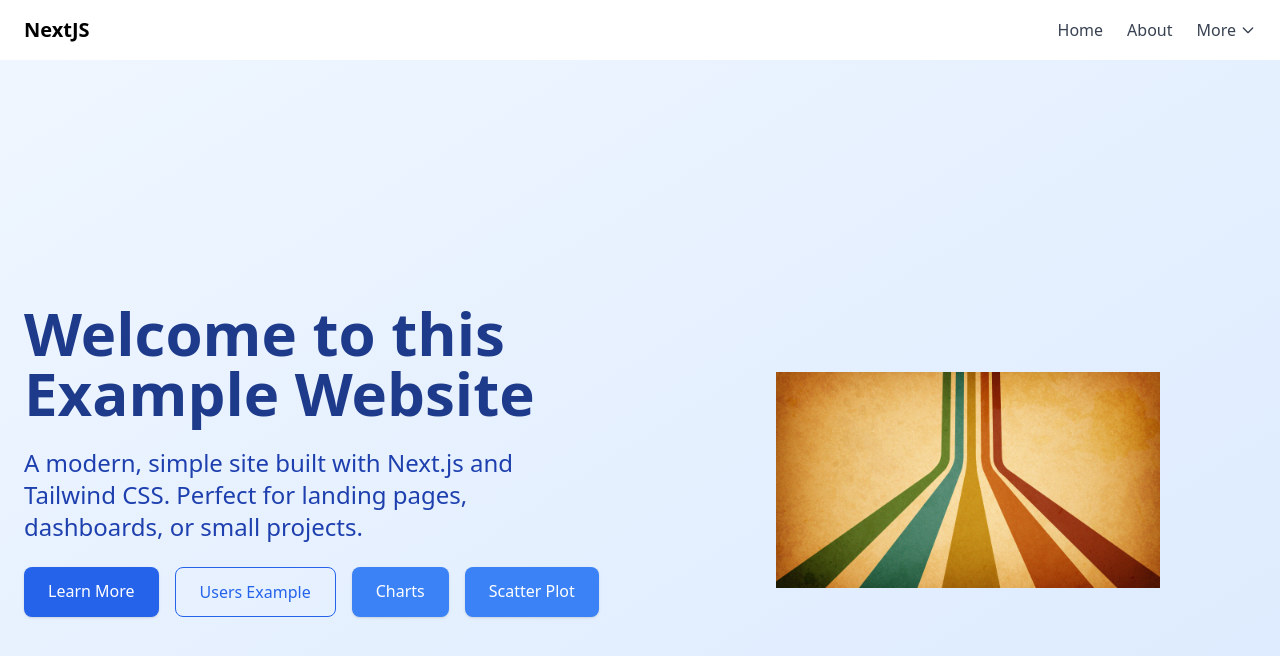
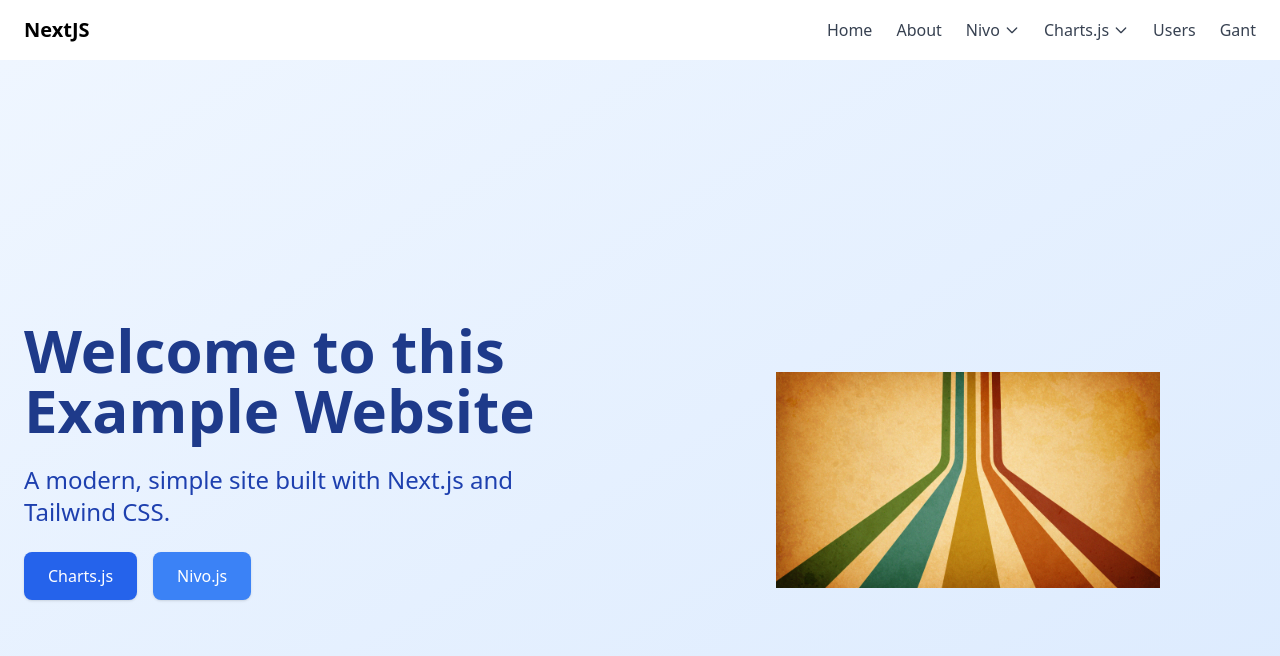
Before and after one commit to edgar-treischl/nextapp, a Next.js app: page / in a window 1280 px wide. Shown: the top 656 px of the page. Built offline with nearby package versions, Linux system fonts and the light colour scheme.

Commit message:
cleaned structure

```diff
--- a/pages/_app.tsx
+++ b/pages/_app.tsx
@@ -1,3 +1,4 @@
+  // _app.tsx
 import '../styles/globals.css'
 import { AppProps } from 'next/app'
 import Link from 'next/link'
@@ -5,16 +6,18 @@ import { useState, useEffect } from 'react'
 import { useRouter } from 'next/router'
 
 export default function MyApp({ Component, pageProps }: AppProps) {
-  const [open, setOpen] = useState(false)
+  const [openNivo, setOpenNivo] = useState(false)
+  const [openChart, setOpenChart] = useState(false)
   const router = useRouter()
 
-  // Close dropdown on route change
+  // Close dropdowns on route change
   useEffect(() => {
-    const handleRoute = () => setOpen(false)
-    router.events.on('routeChangeStart', handleRoute)
-    return () => {
-      router.events.off('routeChangeStart', handleRoute)
+    const closeMenus = () => {
+      setOpenNivo(false)
+      setOpenChart(false)
     }
+    router.events.on('routeChangeStart', closeMenus)
+    return () => router.events.off('routeChangeStart', closeMenus)
   }, [router.events])
 
   return (
@@ -30,24 +33,22 @@ export default function MyApp({ Component, pageProps }: AppProps) {
           </h1>
 
           <div className="flex items-center space-x-6">
-            <Link href="/" className="nav-link">
-              Home
-            </Link>
+            <Link href="/" className="nav-link">Home</Link>
+            <Link href="/about" className="nav-link">About</Link>
 
-            <Link href="/about" className="nav-link">
-              About
-            </Link>
-
-            {/* Dropdown wrapper */}
+            {/* Nivo Dropdown */}
             <div className="relative">
               <button
-                onClick={() => setOpen(prev => !prev)}
+                onClick={() => {
+                  setOpenNivo(prev => !prev)
+                  setOpenChart(false)
+                }}
                 className="nav-link flex items-center"
-                aria-expanded={open}
+                aria-expanded={openNivo}
               >
-                More
+                Nivo
                 <svg
-                  className={`ml-1 w-4 h-4 transition-transform ${open ? 'rotate-180' : ''}`}
+                  className={`ml-1 w-4 h-4 transition-transform ${openNivo ? 'rotate-180' : ''}`}
                   fill="none"
                   stroke="currentColor"
                   viewBox="0 0 24 24"
@@ -56,34 +57,45 @@ export default function MyApp({ Component, pageProps }: AppProps) {
                 </svg>
               </button>
 
-              {open && (
+              {openNivo && (
                 <div className="absolute right-0 mt-2 w-40 bg-white border rounded-md shadow-lg py-2 z-50">
-                  <Link
-                    href="/charts"
-                    className="dropdown-item"
-                    onClick={() => setOpen(false)}
-                  >
-                    Charts
-                  </Link>
-
-                  <Link
-                    href="/nivo-tree"
-                    className="dropdown-item"
-                    onClick={() => setOpen(false)}
-                  >
-                    Nivo
-                  </Link>
-
-                  <Link
-                    href="/users"
-                    className="dropdown-item"
-                    onClick={() => setOpen(false)}
-                  >
-                    Users
-                  </Link>
+                  <Link href="/nivo-tree" className="dropdown-item">Tree</Link>
+                  <Link href="/nivo-bar" className="dropdown-item">Bar</Link>
                 </div>
               )}
             </div>
+
+            {/* Chart.js Dropdown */}
+            <div className="relative">
+              <button
+                onClick={() => {
+                  setOpenChart(prev => !prev)
+                  setOpenNivo(false)
+                }}
+                className="nav-link flex items-center"
+                aria-expanded={openChart}
+              >
+                Charts.js
+                <svg
+                  className={`ml-1 w-4 h-4 transition-transform ${openChart ? 'rotate-180' : ''}`}
+                  fill="none"
+                  stroke="currentColor"
+                  viewBox="0 0 24 24"
+                >
+                  <path strokeLinecap="round" strokeLinejoin="round" strokeWidth="2" d="M19 9l-7 7-7-7" />
+                </svg>
+              </button>
+
+              {openChart && (
+                <div className="absolute right-0 mt-2 w-40 bg-white border rounded-md shadow-lg py-2 z-50">
+                  <Link href="/charts" className="dropdown-item">Bar</Link>
+                  <Link href="/scatter" className="dropdown-item">Scatter</Link>
+                </div>
+              )}
+            </div>
+            <Link href="/users" className="nav-link">Users</Link>
+            <Link href="/gant" className="nav-link">Gant</Link>
+
           </div>
         </nav>
       </header>
--- a/pages/gant2.js
+++ /dev/null
@@ -1,119 +0,0 @@
-// pages/gantt.js
-import { useEffect, useRef, useState } from 'react';
-import HighchartsGantt from 'highcharts/highcharts-gantt';
-import Papa from 'papaparse';
-import Link from 'next/link';
-
-export default function GanttPage() {
-  const chartRef = useRef(null);
-  const [seriesData, setSeriesData] = useState([]);
-  const [copied, setCopied] = useState(false);
-
-  // Load CSV data
-  useEffect(() => {
-    fetch('/data/tasks.csv')
-      .then(res => res.text())
-      .then(csvText => {
-        const parsed = Papa.parse(csvText, { header: true }).data;
-        const tasks = parsed.map(row => ({
-          name: row.task,
-          start: new Date(row.start).getTime(),
-          end: new Date(row.end).getTime(),
-        }));
-        setSeriesData([{ name: 'Project 1', data: tasks }]);
-      });
-  }, []);
-
-  // Render chart when data is ready
-  useEffect(() => {
-    if (chartRef.current && seriesData.length) {
-      const allDates = seriesData[0].data.flatMap(d => [d.start, d.end]);
-      const minDate = Math.min(...allDates) - 24 * 60 * 60 * 1000; // 1 day padding
-      const maxDate = Math.max(...allDates) + 24 * 60 * 60 * 1000;
-
-      HighchartsGantt.ganttChart(chartRef.current, {
-        title: { text: 'Project Timeline' },
-        xAxis: {
-          currentDateIndicator: true,
-          min: minDate,
-          max: maxDate,
-        },
-        series: seriesData,
-      });
-    }
-  }, [seriesData]);
-
-  const codeString = `import HighchartsGantt from 'highcharts/highcharts-gantt';
-import tasks from './tasks.csv'; // load your CSV
-
-// Convert CSV to Highcharts series
-const seriesData = tasks.map(row => ({
-  name: row.task,
-  start: new Date(row.start).getTime(),
-  end: new Date(row.end).getTime(),
-}));
-
-HighchartsGantt.ganttChart('container', {
-  title: { text: 'Project Timeline' },
-  xAxis: { currentDateIndicator: true },
-  series: [{ name: 'Project 1', data: seriesData }]
-});`;
-
-  const copyToClipboard = () => {
-    navigator.clipboard.writeText(codeString);
-    setCopied(true);
-    setTimeout(() => setCopied(false), 2000);
-  };
-
-  return (
-    <section className="container mx-auto py-20 px-6">
-      <h2 className="text-4xl font-bold mb-12 text-center">Interactive Highcharts Gantt Example</h2>
-
-      <div className="grid grid-cols-1 lg:grid-cols-2 gap-10">
-        {/* Left: Gantt Chart */}
-        <div className="bg-white p-6 rounded-xl shadow hover:shadow-lg transition">
-          <div ref={chartRef} style={{ width: '100%', height: '400px' }} />
-        </div>
-
-        {/* Right: Code with copy button */}
-        <div className="relative bg-white p-6 rounded-xl shadow hover:shadow-lg transition overflow-x-auto">
-          <button
-            onClick={copyToClipboard}
-            className="absolute top-4 right-4 bg-blue-600 text-white px-3 py-1 rounded hover:bg-blue-700 transition text-sm"
-          >
-            Copy
-          </button>
-
-          {copied && (
-            <span className="absolute top-4 right-20 bg-green-500 text-white px-3 py-1 rounded text-sm animate-fade">
-              Copied!
-            </span>
-          )}
-
-          <h3 className="text-xl font-semibold mb-4">Code Example</h3>
-          <pre className="text-sm text-gray-800">
-            <code>{codeString}</code>
-          </pre>
-        </div>
-      </div>
-
-      <div className="mt-10 text-center">
-        <Link href="/" className="text-blue-600 hover:underline">
-          ← Back to Home
-        </Link>
-      </div>
-
-      <style jsx>{`
-        @keyframes fade {
-          0% { opacity: 0; transform: translateY(-5px); }
-          10% { opacity: 1; transform: translateY(0); }
-          90% { opacity: 1; transform: translateY(0); }
-          100% { opacity: 0; transform: translateY(-5px); }
-        }
-        .animate-fade {
-          animation: fade 2s ease-in-out forwards;
-        }
-      `}</style>
-    </section>
-  );
-}
--- a/pages/index.tsx
+++ b/pages/index.tsx
@@ -16,32 +16,19 @@ export default function HomePage() {
           </h1>
           <p className="text-lg md:text-2xl text-blue-800">
             A modern, simple site built with Next.js and Tailwind CSS.
-            Perfect for landing pages, dashboards, or small projects.
           </p>
           <div className="flex flex-col sm:flex-row justify-center lg:justify-start gap-4">
             <Link
-              href="/about"
+              href="/charts"
               className="bg-blue-600 text-white px-6 py-3 rounded-lg shadow hover:bg-blue-700 transition"
             >
-              Learn More
+              Charts.js
             </Link>
             <Link
-              href="/users"
-              className="border border-blue-600 text-blue-600 px-6 py-3 rounded-lg hover:bg-blue-50 transition"
-            >
-              Users Example
-            </Link>
-            <Link
-              href="/charts"
+              href="/nivo-bar"
               className="bg-blue-500 text-white px-6 py-3 rounded-lg shadow hover:bg-blue-600 transition"
             >
-              Charts
-            </Link>
-            <Link
-              href="/scatter"
-              className="bg-blue-500 text-white px-6 py-3 rounded-lg shadow hover:bg-blue-600 transition"
-            >
-              Scatter Plot
+              Nivo.js
             </Link>
           </div>
         </div>
```
Also changed, not shown: chart.js (deleted), public/data/tasks.csv, 1 other file (tests, documents, lock files or other folders).
